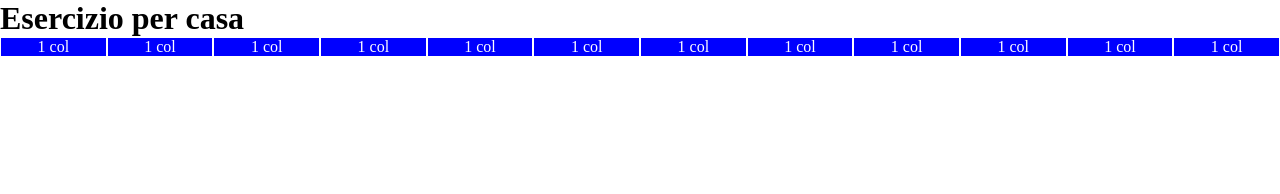
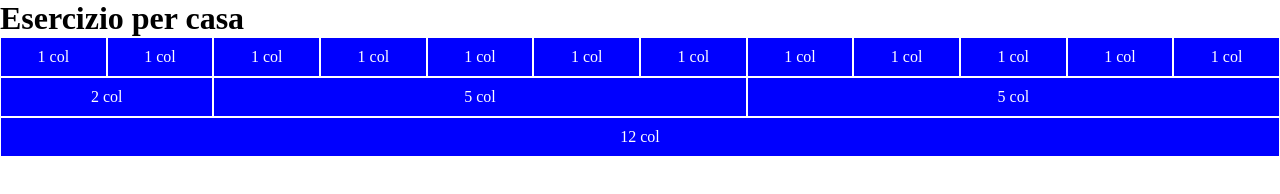
Before and after one commit to binohub/html-css-12bool, a plain HTML site: page index.html in a window 1280 px wide. Drawn offline with Linux system fonts and the light colour scheme.

Commit message:
3d row added

```diff
--- a/css/style.css
+++ b/css/style.css
@@ -7,4 +7,5 @@ body{
 }
 .row{
    background-color: blue;
+   /* border: 1px solid white; */
 }
--- a/index.html
+++ b/index.html
@@ -14,20 +14,27 @@
     <h1>Esercizio per casa</h1>
     <div class="container-fluid">
         <div class="row center">
+            <div class="col-1 p-1">1 col</div>
+            <div class="col-1 p-1">1 col</div>
+            <div class="col-1 p-1">1 col</div>
+            <div class="col-1 p-1">1 col</div>
+            <div class="col-1 p-1">1 col</div>
+            <div class="col-1 p-1">1 col</div>
+            <div class="col-1 p-1">1 col</div>
+            <div class="col-1 p-1">1 col</div>
+            <div class="col-1 p-1">1 col</div>
+            <div class="col-1 p-1">1 col</div>
+            <div class="col-1 p-1">1 col</div>
+            <div class="col-1 p-1">1 col</div>
 
-            <div class="col-1">1 col</div>
-            <div class="col-1">1 col</div>
-            <div class="col-1">1 col</div>
-            <div class="col-1">1 col</div>
-            <div class="col-1">1 col</div>
-            <div class="col-1">1 col</div>
-            <div class="col-1">1 col</div>
-            <div class="col-1">1 col</div>
-            <div class="col-1">1 col</div>
-            <div class="col-1">1 col</div>
-            <div class="col-1">1 col</div>
-            <div class="col-1">1 col</div>
-
+        </div>
+        <div class="row center">
+            <div class="col-2 p-1">2 col</div>
+            <div class="col-5 p-1">5 col</div>
+            <div class="col-5 p-1">5 col</div>
+        </div>
+        <div class="row center">
+            <div class="col-12 p-1">12 col</div>
         </div>
     </div>
 </body>
```
